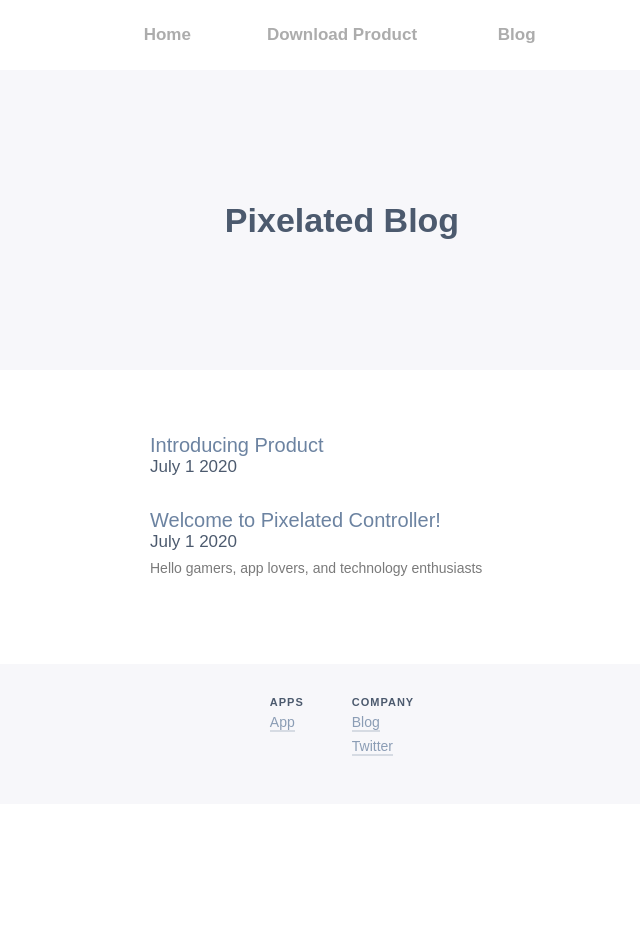
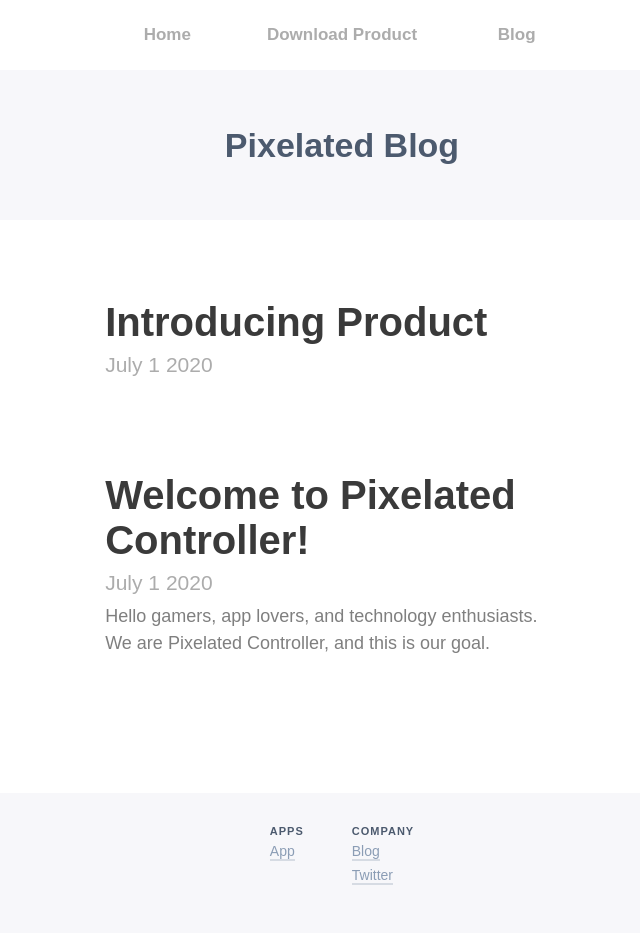
Before and after one commit to Pixelated-Controller/website, a Jekyll site: the page built from blog/index.html, in a window 1280 px wide. Shown: the whole page, without its empty margins (298-938 px from the left). Built offline with Jekyll 4.4.1, drawn with Linux system fonts in a browser that asks for light colours; before the commit the page ends 900 px from its top, so only the background shows below that.

Commit message:
Add style for blog post

```diff
--- a/_posts/2020-07-01-welcome-to-pixelated-controller.markdown
+++ b/_posts/2020-07-01-welcome-to-pixelated-controller.markdown
@@ -1,12 +1,10 @@
 ---
 layout: post
 title:  "Welcome to Pixelated Controller!"
-subtitle: Hello gamers, app lovers, and technology enthusiasts
+subtitle: Hello gamers, app lovers, and technology enthusiasts. We are Pixelated Controller, and this is our goal.
 date:   2020-07-01 09:00:00 -0400
 categories: updates
 ---
-
-# Welcome to Pixelated Controller
 
 Today, I'm excited to formally launch Pixelated Controller to the world of gaming and technology.
 
--- a/blog/index.html
+++ b/blog/index.html
@@ -19,15 +19,19 @@
     <ul id="posts-list">
       {% for post in site.posts %}
       <li class="posts-list-post">
+        <a class="posts-list-urlcontainer" href="{{ post.url }}">
+          <div class="posts-list-container">
             <div class="posts-list-post-container-split posts-list-post-image-container">
-          <a href="{{ post.url }}"><img src="{{ post.thumbnail }}"></a>
+              <img src="{{ post.thumbnail }}">
             </div>
 
             <div class="post-peek-container-split">
-          <a class="post-title" href="{{ post.url }}">{{ post.title }}</a>
+              <h2 class="post-title" href="{{ post.url }}">{{ post.title }}</h2>
               <p class="post-date">{{ post.date | date: "%B %-d %Y" }}</p>
               <p class="post-subtitle">{{ post.subtitle }}</p>
             </div>
+          </div>
+        </a>
       </li>
       {% endfor %}
     </ul>
--- a/style/blog.scss
+++ b/style/blog.scss
@@ -2,7 +2,7 @@
 ---
 
 #blog-hero {
-  height: 300px;
+  height: 150px;
   width: 100%;
   display: flex;
   align-items: center;
@@ -11,20 +11,24 @@
 }
 
 #posts-index {
-  width: 50%;
+  width: 70%;
   padding: 64px 0px 64px 0px;
   margin: auto;
 
   #posts-list {
     list-style: none;
 
-    .posts-list-post {
+    .posts-list-urlcontainer {
+      display: block;
+      text-decoration: none;
+    }
+
+    .posts-list-container {
       list-style-type: none;
       display: flex;
       align-items: center;
       justify-content: center;
-      margin-bottom: 24px;
-
+      margin-bottom: 56px;
 
       .posts-list-post-image-container {
         width: 20%;
@@ -32,31 +36,62 @@
 
       .post-peek-container-split {
         width: 80%;
+        padding: 16px 32px 16px 32px;
+        border-radius: 16px;
+
+        &:hover {
+          background-color: #f9f9f9;
+        }
       }
 
       .post-title {
         width: 70%;
         text-decoration: none;
-        font-size: 20px;
-        color: #6c83a1;
+        font-size: 40px;
+        color: #3a3a3a;
+      }
 
-        &:hover {
-          color: lighten(#6c83a1, 10%);
-        }
-
-        .post-date {
-          width: 30%;
-          font-size: 14px;
-          color: #acacac;
-          margin-top: 4px;
-        }
+      .post-date {
+        color: #acacac;
+        font-size: 21px;
+        margin-top: 8px;
       }
 
       .post-subtitle {
+        width: 70%;
+        font-size: 18px;
+        line-height: 1.5em;
         margin-top: 8px;
-        font-size: 14px;
-        color: #7a7a7a;
+        color: #7f7f7f;
       }
     }
   }
 }
+
+/* Post Styles */
+
+#post-content {
+  width: 55%;
+  margin: auto;
+  padding: 72px 0px 72px 0px;
+
+  #post-title {
+    font-size: 40px;
+  }
+
+  #post-metadata {
+    padding: 8px 0px 8px 0px;
+
+    p {
+      color: #7a7a7a;
+    }
+  }
+
+  p {
+    font-family: serif;
+    font-size: 24px;
+    color: #3a3a3a;
+    line-height: 1.5em;
+    margin-bottom: 24px;
+  }
+}
```
Also changed, not shown: _layouts/post.html (+28 -1 lines). Lines whose indentation alone changed are shown as unchanged.
